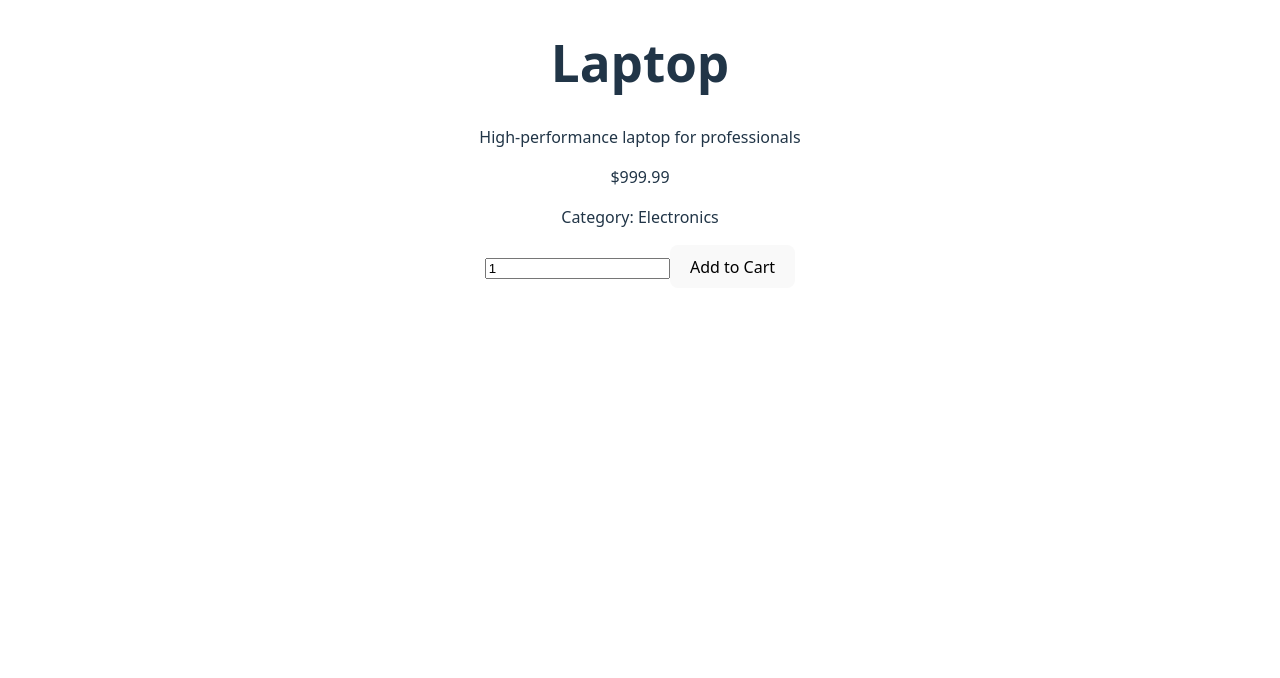
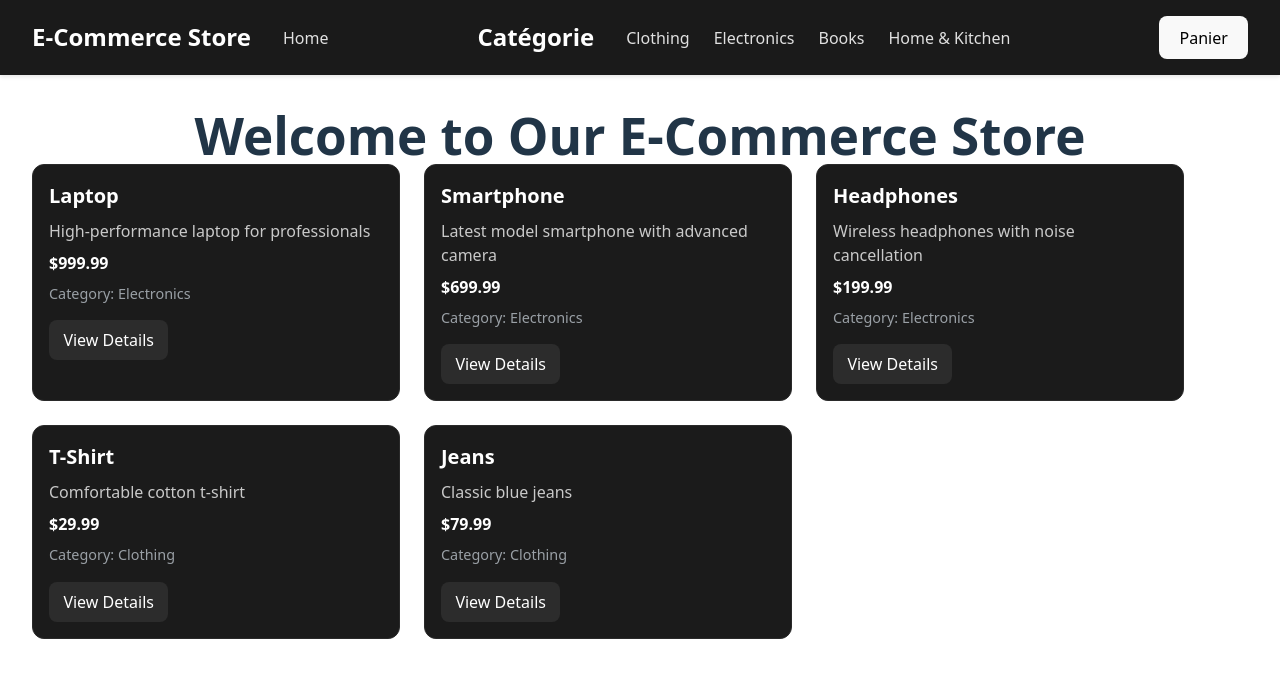
Before and after one commit to godafflig/ecommerce, a React (Vite) app: page /product/1 in a window 1280 px wide. Shown: the top 678 px of the page. Built offline with nearby package versions, Linux system fonts and the light colour scheme.

Commit message:
ajout du back

```diff
--- a/src/app/cart/CartContext.tsx
+++ b/src/app/cart/CartContext.tsx
@@ -31,7 +31,6 @@
             const existingItem = prevItems.find((item) => item.product.id === product.id);
 
             if (existingItem) {
-                console.log("test2");
 
                 // Si le produit existe déjà, augmenter la quantité
                 return prevItems.map((item) =>
--- a/src/app/components/organisms/Navbar.tsx
+++ b/src/app/components/organisms/Navbar.tsx
@@ -1,7 +1,10 @@
 import { Button } from "../atoms/Button";
 import "./Navbar.css";
+import { useNavigate } from "react-router-dom";
+
 
 export function Navbar() {
+    const navigate = useNavigate();
 
     return (
         <nav className="navbar">
@@ -11,8 +14,18 @@
                     <li><a href="/">Home</a></li>
                 </ul>
             </div>
+            <div className="navbar__container">
+                <h1 className="navbar__title">Catégorie</h1>
+                <ul className="navbar__links">
+                    <li><a href="#Clothing">Clothing </a></li>
+                    <li><a href="#Electronics">Electronics</a></li>
+                    <li><a href="#Books">Books</a></li>
+                    <li><a href="#Kitchen">Home & Kitchen</a></li>
+                </ul>
+            </div>
             <div className="navbar__panier">
-                <Button variant="primary">Panier</Button>
+                <Button onClick={() => navigate("/cart")} variant="primary">Panier
+                </Button>
             </div>
 
         </nav>
--- a/src/app/routes.tsx
+++ b/src/app/routes.tsx
@@ -10,6 +10,10 @@
         element: <HomePage />,
     },
     {
+        path: "/product/:category",
+        element: <HomePage />,
+    },
+    {
         path: "/product/:productId",
         element: <ProductPage />,
     },
```
Also changed, not shown: src/app/pages/ProductCategorie.tsx (added, +19 -0 lines).
